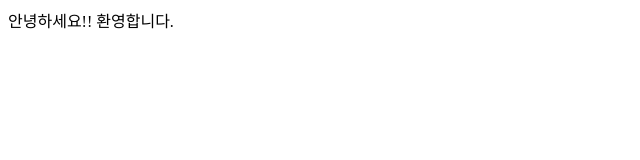
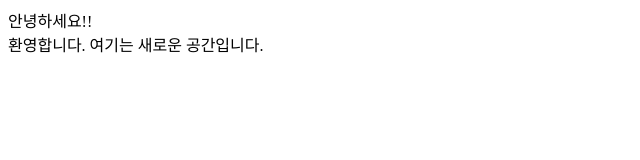
Before and after one commit to chohamin/kdt99, a plain HTML site: page index.html in a window 1280 px wide. Shown: the whole page, without its empty margins (0-640 px from the left). Drawn offline with Linux system fonts and the light colour scheme.

Commit message:
Update index.html

```diff
--- a/index.html
+++ b/index.html
@@ -7,7 +7,8 @@
     <title>하민의 웹페이지</title>
 </head>
 <body>
-    안녕하세요!!
+    안녕하세요!!<br>
     환영합니다.
+    여기는 새로운 공간입니다.
 </body>
 </html>
```
